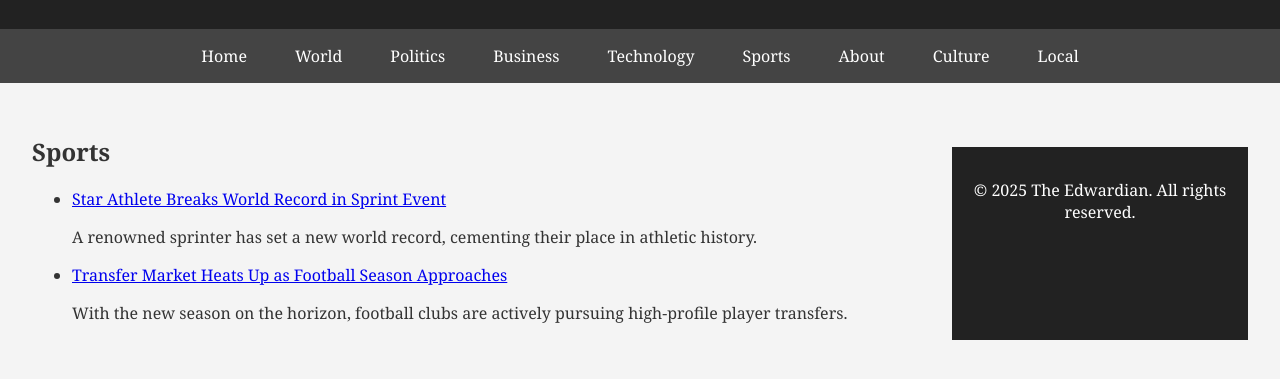
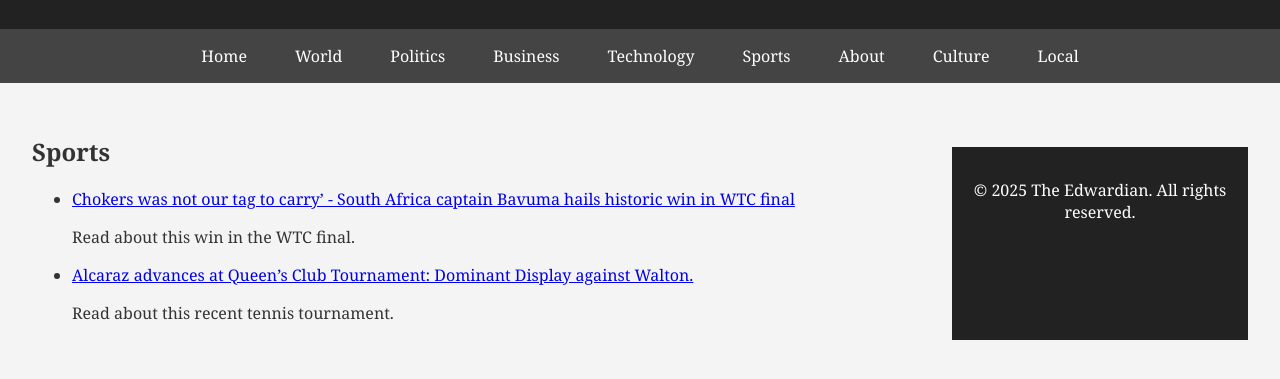
Before and after one commit to studypi3/TheEdwardianSports, a plain HTML site: page index.html in a window 1280 px wide. Shown: the part 127-506 px from the top of the page. Drawn offline with Linux system fonts and the light colour scheme.

Commit message:
Update index.html

```diff
--- a/index.html
+++ b/index.html
@@ -103,12 +103,12 @@
             <h2>Sports</h2>
             <ul class="article-list">
                 <li>
-                    <a href="#">Star Athlete Breaks World Record in Sprint Event</a>
-                    <p>A renowned sprinter has set a new world record, cementing their place in athletic history.</p>
+                    <a href="https://studypi3.github.io/TheEdwardianSports1/">Chokers was not our tag to carry’ - South Africa captain Bavuma hails historic win in WTC final </a>
+                    <p>Read about this win in the WTC final.</p>
                 </li>
                 <li>
-                    <a href="#">Transfer Market Heats Up as Football Season Approaches</a>
-                    <p>With the new season on the horizon, football clubs are actively pursuing high-profile player transfers.</p>
+                    <a href="https://studypi3.github.io/TheEdwardianSports2/">Alcaraz advances at Queen’s Club Tournament: Dominant Display against Walton.</a>
+                    <p>Read about this recent tennis tournament.</p>
                 </li>
             </ul>
         </section>
```
